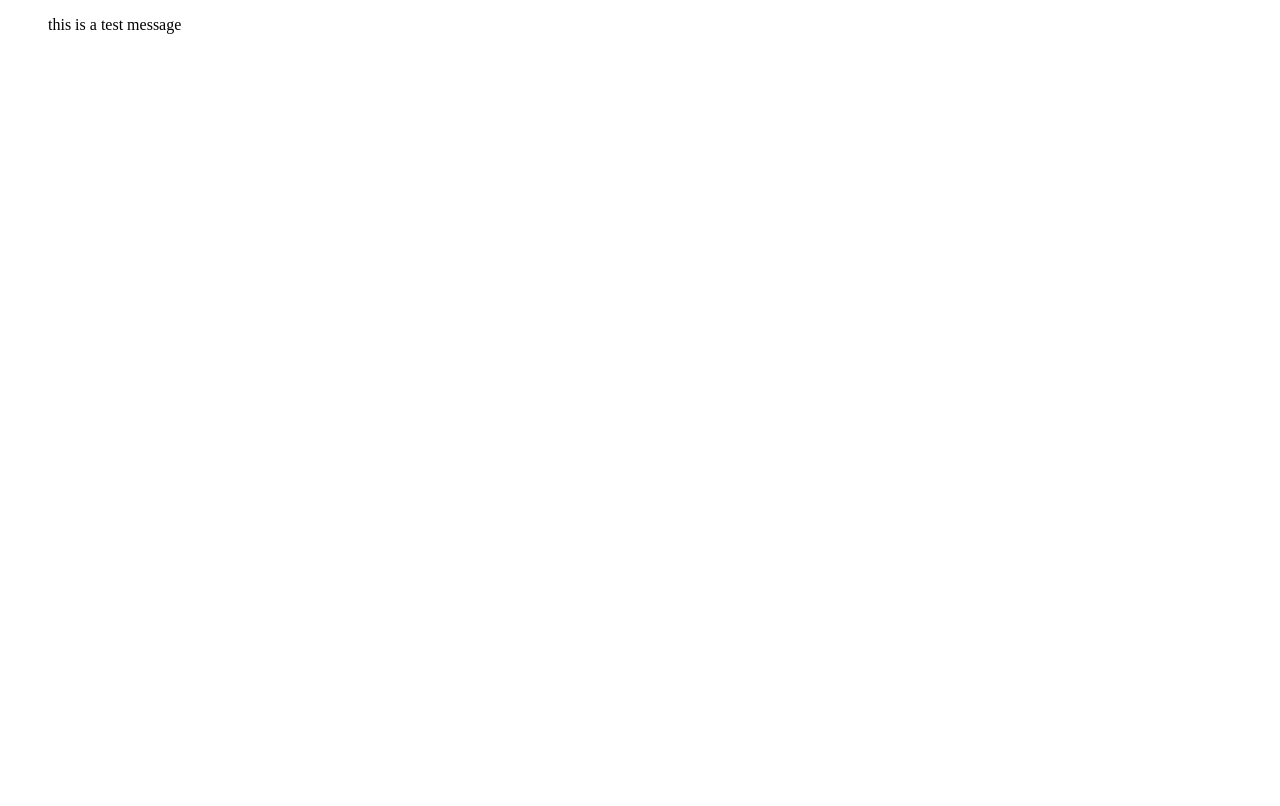
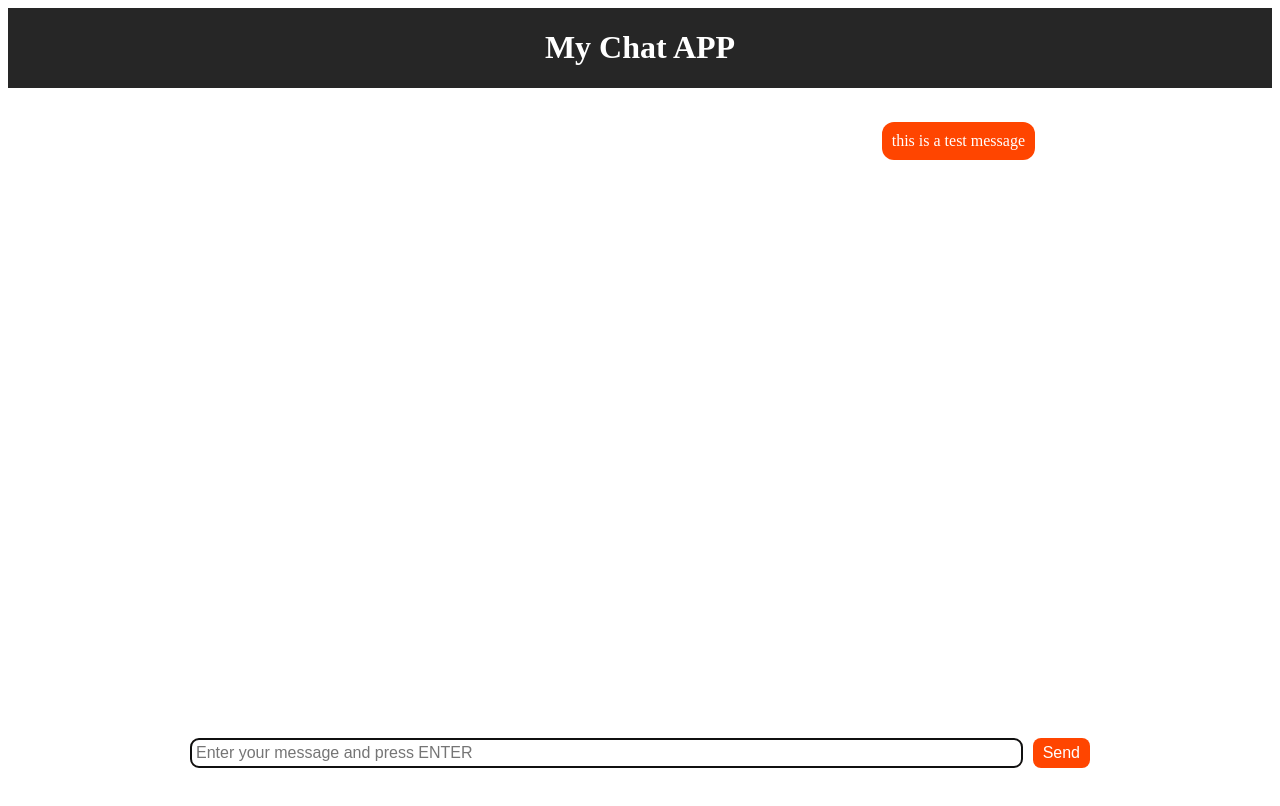
Before and after one commit to catalin-sandru/reactjs-practice, a React (Create React App) app: page / in a window 1280 px wide. Shown: the top 806 px of the page. Built offline with nearby package versions, Linux system fonts and the light colour scheme.

Commit message:
build app interface

```diff
--- a/src/App.js
+++ b/src/App.js
@@ -1,5 +1,8 @@
 import React, { Component } from 'react';
 import Messages from './components/messages';
+import Input from './components/input';
+
+
 
 function randomName() {
   const adjectives = ["autumn", "hidden", "bitter", "misty", "silent", "empty", "dry", "dark", "summer", "icy", "delicate", "quiet", "white", "cool", "spring", "winter", "patient", "twilight", "dawn", "crimson", "wispy", "weathered", "blue", "billowing", "broken", "cold", "damp", "falling", "frosty", "green", "long", "late", "lingering", "bold", "little", "morning", "muddy", "old", "red", "rough", "still", "small", "sparkling", "throbbing", "shy", "wandering", "withered", "wild", "black", "young", "holy", "solitary", "fragrant", "aged", "snowy", "proud", "floral", "restless", "divine", "polished", "ancient", "purple", "lively", "nameless"];
@@ -13,8 +16,15 @@ function randomColor() {
   return '#' + Math.floor(Math.random() * 0xFFFFFF).toString(16);
 }
 
-
 class App extends Component {
+  onSendMessage = (message) => {
+    const messages = this.state.messages
+    messages.push({
+      text: message,
+      member: this.state.member
+    })
+    this.setState({messages: messages})
+  }
   state = {
     messages: [
       {
@@ -35,9 +45,15 @@ class App extends Component {
   render() {
     return (
       <div className="App">
+        <div className="App-header">
+          <h1>My Chat APP</h1>
+        </div>
         <Messages
           messages={this.state.messages}
           currentMember={this.state.member}
+        />
+        <Input
+          onSendMessage={this.onSendMessage}
         />
       </div>
     );
--- a/src/components/input.js
+++ b/src/components/input.js
@@ -12,7 +12,7 @@ class Input extends Component {
   onSubmit(e) {
     e.preventDefault();
     this.setState.setState({text: ""});
-    this.props.onsendMessage(this.state.text);
+    this.props.onSendMessage(this.state.text);
   }
 
   render() {
--- a/src/index.css
+++ b/src/index.css
@@ -1,8 +1,99 @@
-.navbar {
-  padding: 1rem;
-  margin: 0 0.5rem;
+.App {
+  display: flex;
+  flex-direction: column;
+  justify-content: space-between;
+  height: 100vh;
 }
 
-ul {
+.App-header {
+  background-color: #262626;
+  overflow: visible;
+  width: 100%;
+  text-align: center;
+  color: white;
+}
+
+.Messages-list {
+  padding: 20px 0;
+  max-width: 900px;
+  width: 100%;
+  margin: 0 auto;
   list-style: none;
+  padding-left: 0;
+  flex-grow: 1;
+  overflow: auto;
 }
+
+.Messages-message {
+  display: flex;
+  margin-top: 10px;
+}
+
+.Messages-message.currentMember {
+  /*justify-content: flex-end;*/
+  flex-direction: row-reverse;
+  text-align: right;
+}
+
+.Message-content {
+  display: inline-block;
+}
+
+.currentMember > .Message-content {
+  align-items: flex-end;
+}
+
+.Messages-message > .avatar {
+  height: 35px;
+  width: 35px;
+  border-radius: 50%;
+  display: inline-block;
+  margin: 0 10px -10px;
+}
+
+.Message-content > .username {
+  display: block;
+  color: gray;
+  font-size: 14px;
+  padding-bottom: 4px;
+}
+
+.Message-content > .text {
+  padding: 10px;
+  max-width: 400px;
+  margin: 0;
+  border-radius: 12px;
+  background-color: cornflowerblue;
+  color: white;
+  display: inline-block;
+}
+
+.currentMember > .Message-content .text {
+  background-color: orangered;
+}
+
+form {
+  display: flex;
+  width: 100%;
+  justify-content: space-between;
+  max-width: 900px;
+  margin: 0 auto 40px;
+}
+
+input {
+  padding: 5px;
+  font-size: 16px;
+  border-radius: 8px;
+  border: 1px solid orangered;
+  flex-grow: 1;
+}
+
+button {
+  padding: 5px 10px;
+  font-size: 16px;
+  background-color: orangered;
+  color: white;
+  border: none;
+  border-radius: 8px;
+  margin-left: 10px;
+}
```
